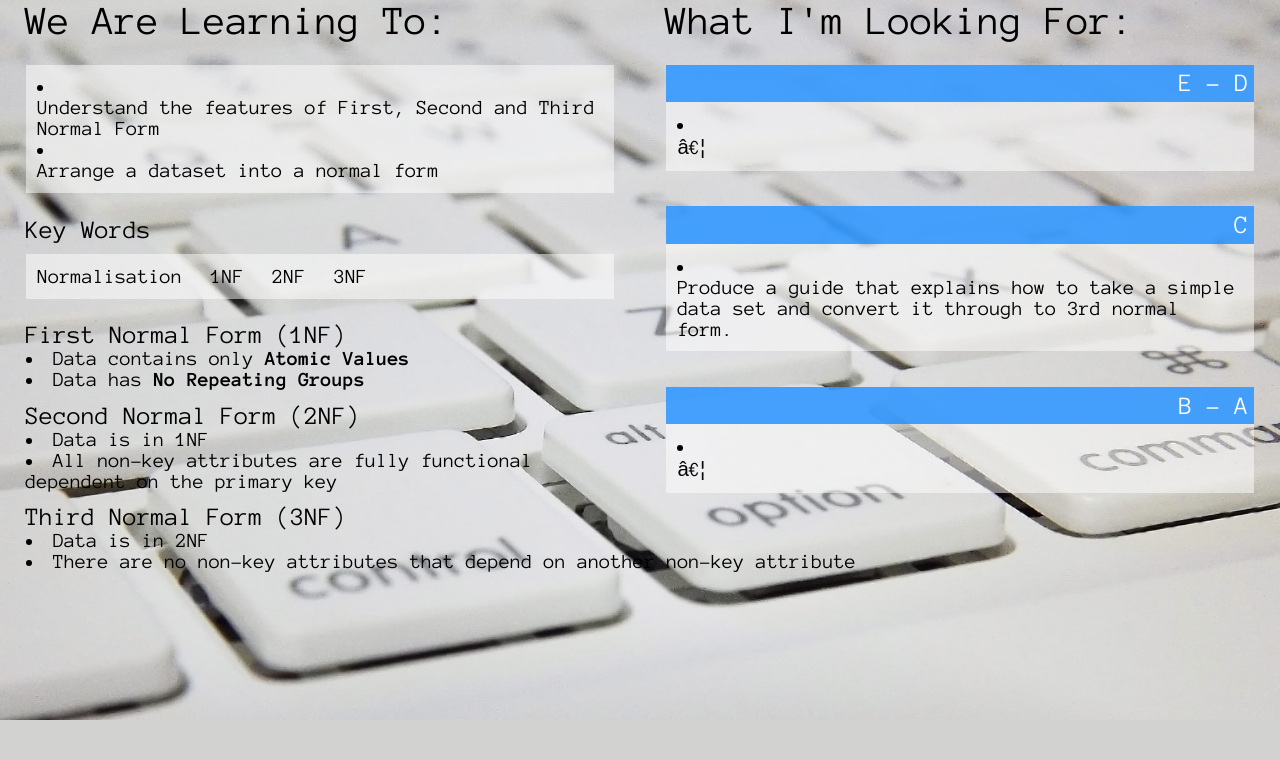
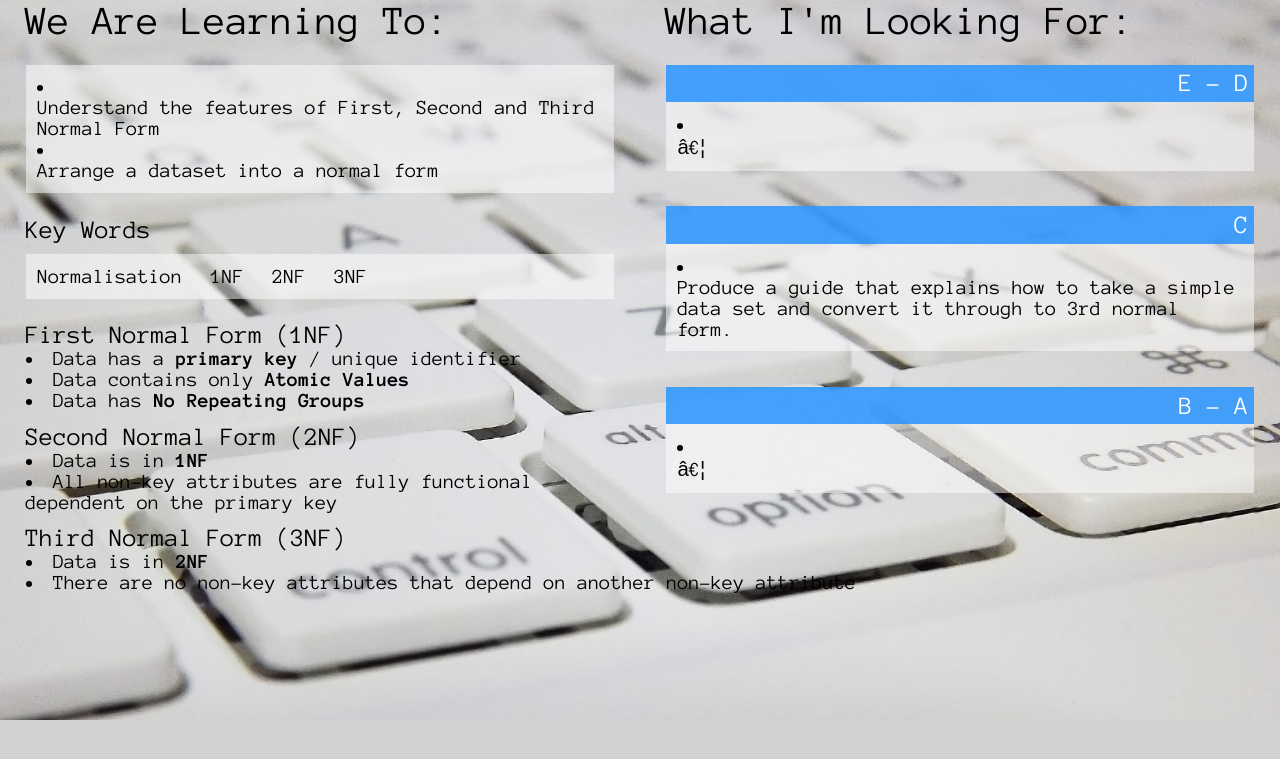
Before and after one commit to MalphasWats/computing.codes, a Jekyll site: the page built from _posts/2015-09-10-Normalisation.markdown, in a window 1280 px wide. Shown: the top 759 px of the page. Built offline with Jekyll 4.4.1, drawn with Linux system fonts in a browser that asks for light colours; Markdown is read by kramdown in place of the engine named in the settings.

Commit message:
tweaked 1nf

```diff
--- a/_posts/2015-09-10-Normalisation.markdown
+++ b/_posts/2015-09-10-Normalisation.markdown
@@ -23,15 +23,16 @@ wilf_3_bullets:
 
 ## First Normal Form (1NF)
 
+* Data has a **primary key** / unique identifier
 * Data contains only **Atomic Values**
 * Data has **No Repeating Groups**
 
 ## Second Normal Form (2NF)
 
-* Data is in 1NF
+* Data is in **1NF**
 * All non-key attributes are fully functional dependent on the primary key
 
 ## Third Normal Form (3NF)
 
-* Data is in 2NF
+* Data is in **2NF**
 * There are no non-key attributes that depend on another non-key attribute
```
